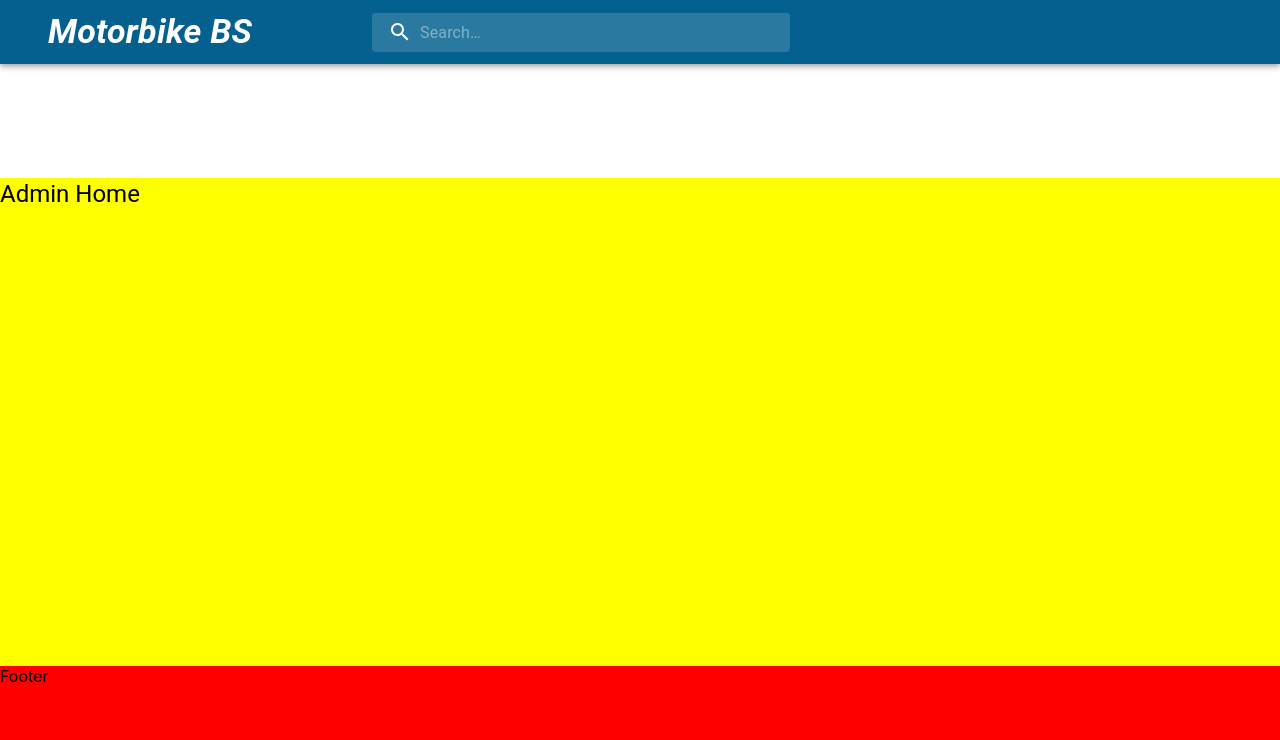
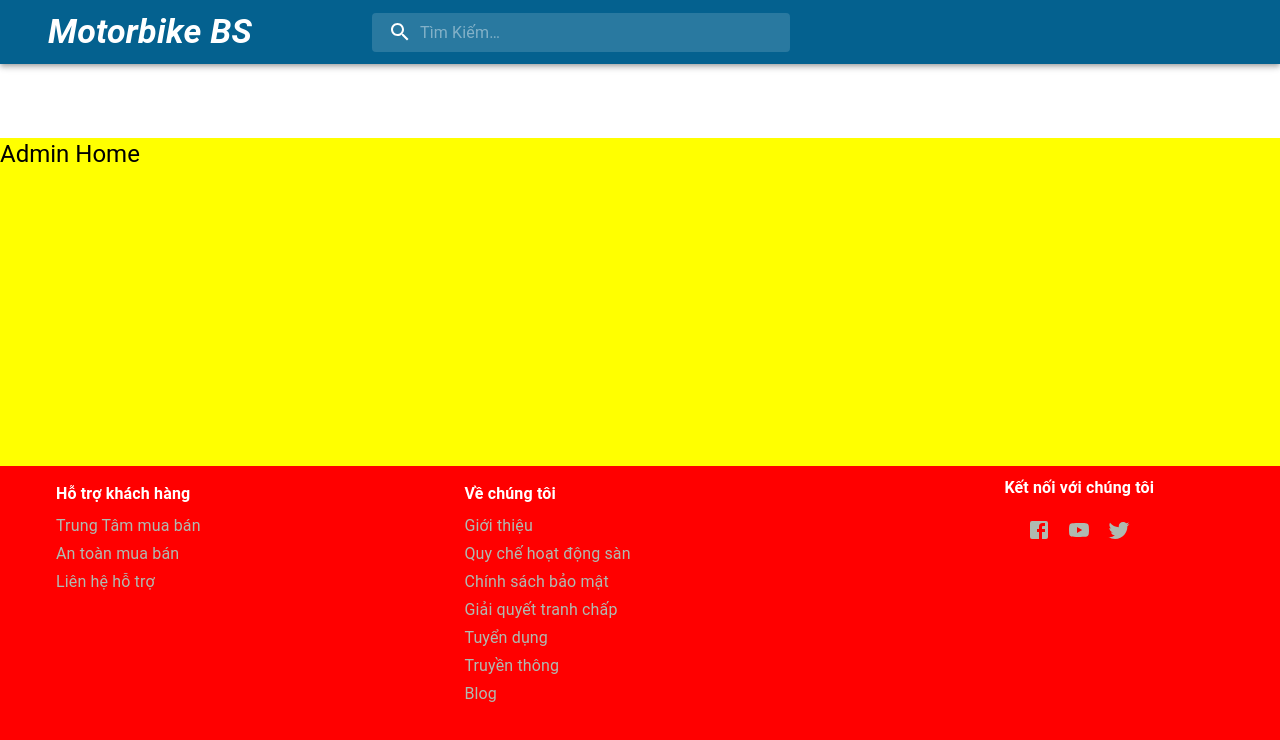
Before and after one commit to MotorbikeBS/MotorBikeBS_FE, a React (Create React App) app: page /admin-home in a window 1280 px wide. Shown: the top 740 px of the page. Built offline with nearby package versions, Linux system fonts and the light colour scheme.

Commit message:
Done Footer Component

```diff
--- a/src/common-components/footer-component/Footer.tsx
+++ b/src/common-components/footer-component/Footer.tsx
@@ -1,9 +1,67 @@
-import React from 'react'
+import { Box, Typography } from '@mui/material';
+import React from 'react';
+import './style/style.scss';
+import { Facebook, Twitter, YouTube } from '@mui/icons-material'
 
 const Footer = () => {
+    const supportItems = [
+        "Trung Tâm mua bán",
+        "An toàn mua bán",
+        "Liên hệ hỗ trợ"
+    ];
+    const aboutUsItems = [
+        "Giới thiệu",
+        "Quy chế hoạt động sàn",
+        "Chính sách bảo mật",
+        "Giải quyết tranh chấp",
+        "Tuyển dụng",
+        "Truyền thông",
+        "Blog"
+    ]
+
     return (
-        <div>Footer</div>
-    )
-}
+        <div>
+            <Box className='footer-container'>
+                <Box className='footer-content-1'>
+                    <Typography className='footer-content-1-heading'>
+                        Hỗ trợ khách hàng
+                    </Typography>
+                    {supportItems.map((item, index) => (
+                        <Typography
+                            key={index}
+                            className='footer-content-1-text'
+                        >
+                            {item}
+                        </Typography>
+                    ))}
+                </Box>
+                <Box className='footer-content-2'>
+                    <Typography className='footer-content-2-heading'>
+                        Về chúng tôi
+                    </Typography>
+                    {aboutUsItems.map((item, index) => (
+                        <Typography
+                            key={index}
+                            className='footer-content-2-text'
+                        >
+                            {item}
+                        </Typography>
+                    ))}
+                </Box>
+                <Box className='footer-content-3'>
+                    <Typography className='footer-content-3-heading'>
+                        Kết nối với chúng tôi
+                    </Typography>
+                    <Box className='footer-social-icons'>
+                        <Facebook className='footer-social-icon' sx={{ fontSize: "30" }} />
+                        <YouTube className='footer-social-icon' />
+                        <Twitter className='footer-social-icon' />
+                    </Box>
+                </Box>
 
-export default Footer
+            </Box>
+        </div>
+    );
+};
+
+export default Footer;
--- /dev/null
+++ b/src/common-components/footer-component/style/style.scss
@@ -0,0 +1,46 @@
+.footer-container {
+    display: flex;
+    flex-direction: row;
+    flex-wrap: nowrap;
+    .footer-content-1 {
+        margin-left: 40px;
+    }
+    .footer-content-1,
+    .footer-content-2 {
+        flex-grow: 4;
+        padding: 16px;
+        .footer-content-1-heading,
+        .footer-content-2-heading {
+            color: white;
+            font-weight: 700;
+            margin-bottom: 8px;
+        }
+        .footer-content-1-text,
+        .footer-content-2-text {
+            color: #afbab1;
+            margin-bottom: 4px;
+        }
+    }
+    .footer-content-3 {
+        flex-grow: 4;
+        padding: 10px;
+        display: flex;
+        flex-direction: column;
+        align-items: center;
+        .footer-content-3-heading {
+            color: white;
+            font-weight: 700;
+            margin-bottom: 8px;
+        }
+        .footer-social-icons {
+            display: flex;
+            gap: 16px;
+            margin-top: 10px;
+            /* Add margin to separate from previous content */
+        }
+        .footer-social-icon {
+            color: #afbab1;
+            font-size: 24px;
+        }
+    }
+}
--- a/src/common-components/menu-component/AdminMenu.tsx
+++ b/src/common-components/menu-component/AdminMenu.tsx
@@ -69,7 +69,7 @@ const AdminMenu = () => {
             <SearchIcon />
           </SearchIconWrapper>
           <StyledInputBase
-            placeholder="Search…"
+            placeholder="Tìm Kiếm…"
             inputProps={{ "aria-label": "search" }}
           />
         </Search>
--- a/src/pages/buyer/home-component/HomeComponent.tsx
+++ b/src/pages/buyer/home-component/HomeComponent.tsx
@@ -2,7 +2,7 @@ import React from "react";
 import { Box, Typography } from "@mui/material";
 import AdminMenu from "../../../common-components/menu-component/AdminMenu";
 import Footer from "../../../common-components/footer-component/Footer";
-
+import './style/style.scss'
 
 const CustomerHome = () => {
     return (
@@ -16,11 +16,11 @@ const CustomerHome = () => {
                 </Typography>
 
             </Box>
-            <Box flexGrow={8} sx={{ background: 'yellow' }}>
+            <Box flexGrow={9} sx={{ background: 'yellow' }}>
                 <Typography variant="h5">Admin Home</Typography>
             </Box>
 
-            <Box flexGrow={2} sx={{ background: 'red' }}>
+            <Box flexGrow={1} className='footer-style'>
                 <Footer />
             </Box>
         </Box>
--- a/src/pages/buyer/home-component/style/style.scss
+++ b/src/pages/buyer/home-component/style/style.scss
@@ -0,0 +1,3 @@
+.footer-style {
+    background-color: #04618f;
+}
--- a/src/pages/login-component/LoginComponent.tsx
+++ b/src/pages/login-component/LoginComponent.tsx
@@ -1,7 +1,7 @@
 import React, { useState } from 'react';
 import { useForm } from 'react-hook-form';
 import { Link, useNavigate } from 'react-router-dom'
-import { Button, Grid, Stack, TextField, Typography, InputAdornment, IconButton, Icon } from '@mui/material';
+import { Button, Grid, Stack, TextField, Typography, InputAdornment, IconButton } from '@mui/material';
 import { Visibility, VisibilityOff } from '@mui/icons-material';
 
 import Background from '../../common-components/bgr/Background';
--- a/src/router/index.tsx
+++ b/src/router/index.tsx
@@ -4,6 +4,7 @@ import Register from "../pages/register-components/Register";
 import LoginComponent from "../pages/login-component/LoginComponent";
 import ForgotPasswordComponent from "../pages/forgot-password-component/ForgotPasswordComponent";
 import AdminHome from "../pages/admin/home-component/AdminHome";
+import CustomerHome from "../pages/buyer/home-component/HomeComponent";
 const AppRoutes = () => {
   return (
     <Routes>
@@ -16,7 +17,7 @@ const AppRoutes = () => {
       <Route path="/admin-home" element={<AdminHome />} />
 
       //BuyerRouter
-      <Route path="/customer-home" element={<AdminHome />} />
+      <Route path="/customer-home" element={<CustomerHome />} />
 
     </Routes>
   );
```
